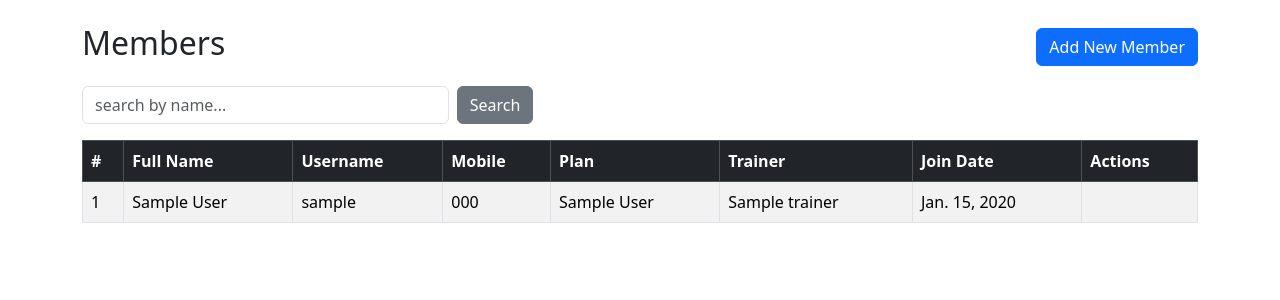
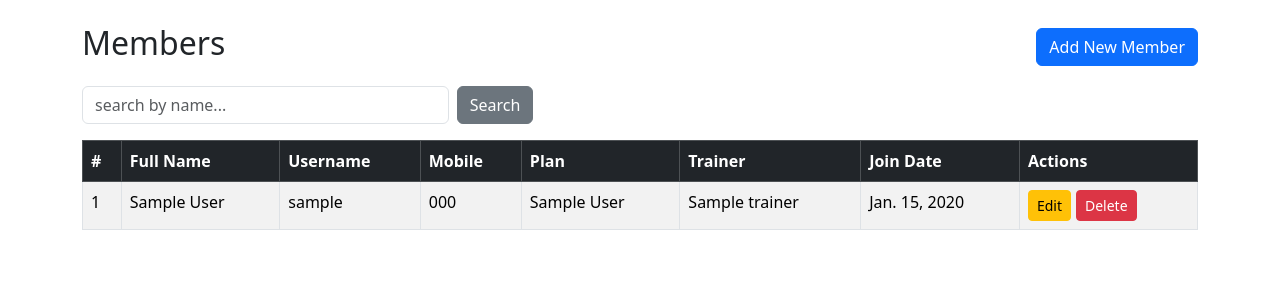
Before and after one commit to aaryan07thakur/GYM_Management_System_Django, a Django app: page /admin_members/ in a window 1280 px wide. Shown: the part 56-356 px from the top of the page. Run offline with Django 5.2, Linux system fonts and the light colour scheme; a user stored in the database is signed in; tables that the repository leaves empty hold one stand-in row (values such as "Sample post"); some libraries are stand-ins or nearby versions.

Commit message:
work on edit member and delete member features

```diff
--- a/gymapp/templates/admin_members_list.html
+++ b/gymapp/templates/admin_members_list.html
@@ -49,9 +49,18 @@
                 <td> {{member.trainer.name|default:"No Plan Assigned" }} </td>
                 <td> {{member.joining_date}} </td>
 
+                <td>
+                    <div class="button-group">
+                        <a href="{% url 'admin_member_edit' member.id %}" class="btn btn-sm btn-warning" > Edit </a>
+                        <!-- delete button ko Features by form because it is more secure -->
+                        <form method="post" action="{% url 'admin_member_delete' member.id %}" class="inline-form" >
+                            {% csrf_token %}
+                             <input type="hidden" name="trainer_id" value="{{trainer_id }}">
+                            <button type="submit" class="btn btn-sm btn-danger "
+                            onclick = "return confirm('Are you sure you want to delete this Member ? ')">Delete </button>
 
-                <td>
-
+                        </form>
+                    </div>
                 </td>
             </tr>
             {% endfor %}
--- a/gymapp/urls.py
+++ b/gymapp/urls.py
@@ -9,7 +9,8 @@ urlpatterns = [
     path('logout/', logout_view, name='logout'),
 
     path('admin_member_add/',admin_member_add, name='admin_member_add'),
-    # path('admin_edit_member/',admin_edit_member, name= 'admin_edit_member'),
+    path('admin_member_edit/<int:member_id>/', admin_member_edit, name='admin_member_edit'),
+    path('admin_member_delete/<int:member_id>/', admin_member_delete, name='admin_member_delete'),
     path('admin_members/',admin_members_list, name="admin_members_list"),
 
 
--- a/gymapp/views.py
+++ b/gymapp/views.py
@@ -260,12 +260,56 @@ def admin_member_add(request):
         messages.success(request, 'Member added successfully! ')
         return redirect('admin_members_list')
     return render(request, 'admin_member_form.html',
-                {'plans': plans, 'trainers': Trainers, 'mode':'ADD' })
+                {'plans': plans, 'trainers': Trainers,'mode':'ADD' })
+
+
+
+@admin_required
+def admin_member_edit(request,member_id):
+   member= MemberProfile.objects.get(id= member_id)
+   plans = MembershipPlan.objects.all().order_by('duration_months')
+   trainers= Trainer.objects.all().order_by('name')
+   if request.method == 'POST':
+       full_name=request.POST.get('full_name')
+       mobile = request.POST.get('mobile')
+       age= request.POST.get('age')
+       address=request.POST.get('address')
+       gender= request.POST.get('gender')
+       joining_date = request.POST.get('join_date') or member.joining_date
+       plan_id= request.POST.get('plan_id')
+       trainer_id= request.POST.get('trainer_id')
+
+       plan= MembershipPlan.objects.get(id=plan_id) if plan_id else None
+       trainer= Trainer.objects.get(id= trainer_id) if trainer_id else None
+
+       member.full_name= full_name
+       member.mobile = mobile
+       member.age = age
+       member.gender = gender
+       member.address = address
+       member.joining_date = joining_date
+       member.plan = plan
+       member.trainer = trainer
+       member.save()
+       messages.success(request, 'Member updated successfully ! ')
+       return redirect('admin_members_list')
+   return render(request, 'admin_member_form.html',{
+       'member' : member, 'plans': plans, 'trainers': trainers, 'mode': 'edit'
+   } )
 
 
 
 
-
+@admin_required
+def admin_member_delete(request, member_id):
+    member = MemberProfile.objects.get(id=member_id)
+    if request.method == 'POST':
+        user= member.user #get the associated user object
+        member.delete()
+        user.delete()
+        messages.success(request, 'Member deleted successfully! ')
+        return redirect('admin_members_list')
+    return redirect('admin_members_list')
 
 
 
```
